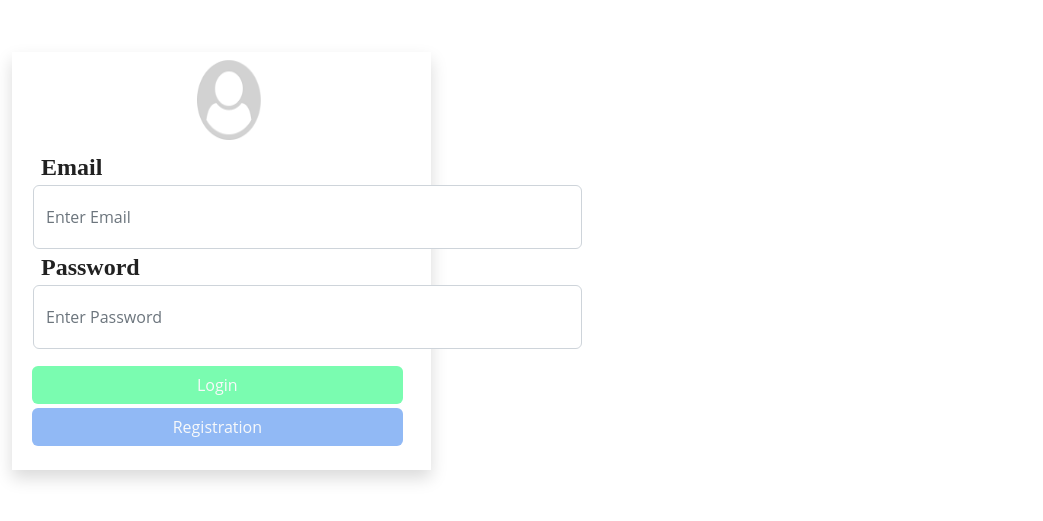
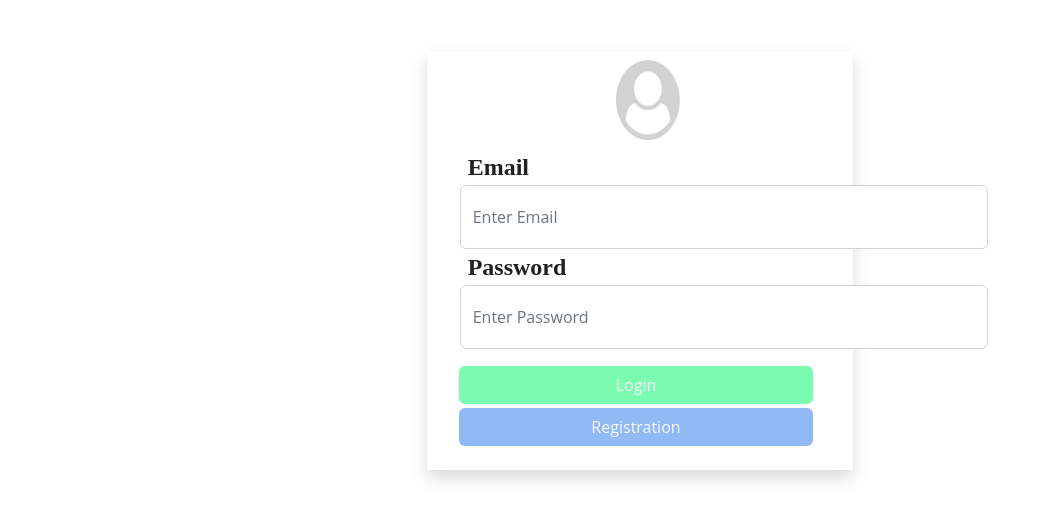
Before and after one commit to kyamantoshkumar/Chat-React, a React (Create React App) app: page / in a window 1280 px wide. Shown: the part 139-660 px from the top of the page, without its empty margins (0-1043 px from the left). Built offline with nearby package versions, Linux system fonts and the light colour scheme; no server answers.

Commit message:
Update Login.jsx

```diff
--- a/src/pages/Login.jsx
+++ b/src/pages/Login.jsx
@@ -3,6 +3,7 @@ import { useNavigate } from "react-router-dom";
 import { ToastContainer, toast } from "react-toastify";
 import Regestration from "../pages/Registration";
 import "../assets/css/login.css";
+
 const Login = () => {
   const navigate = useNavigate();
   const [email, setEmail] = useState("");
@@ -83,21 +84,24 @@ const Login = () => {
   };
 
   const myStyle = {
-    width: "34.3rem",
+    width: "33rem",
     height: "4rem",
     body: "center",
     // fontFamily: 'text new roman'
   };
+
   const myFont = {
     fontFamily: "serif",
   };
+
   return (
     <div className="container-fluid">
       {/* <div className="col-md-4 col-sm-12">
             1 of 1
         </div> */}
       <div className="col-md-12 col-sm-12">
-        <div className="col-md-8 col-sm-12 login"></div>
+        <div className="row">
+        <div className="col-md-4 col-sm-12 login"></div>
         <div className="col-md-4 col-sm-12 shadow h-100">
          <div className="row ">
          <div className="row ms-2 py-2 h-100 w-100">
@@ -176,6 +180,8 @@ const Login = () => {
             </div>
           </div>
           </div>
+        </div>
+        <div className="col-md-4 col-sm-12"></div>
         </div>
         {/* <Regestration/> */}
       </div>
```
